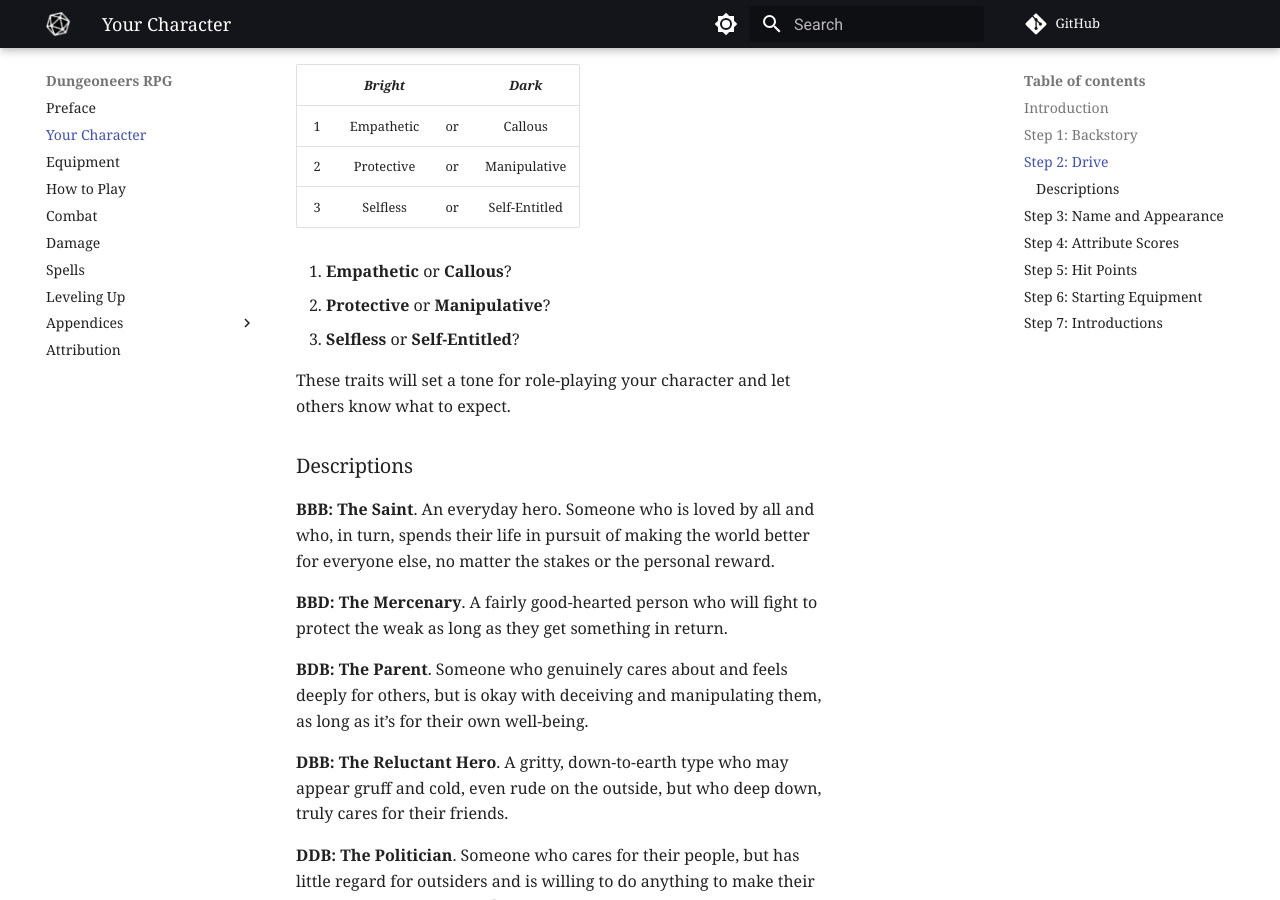
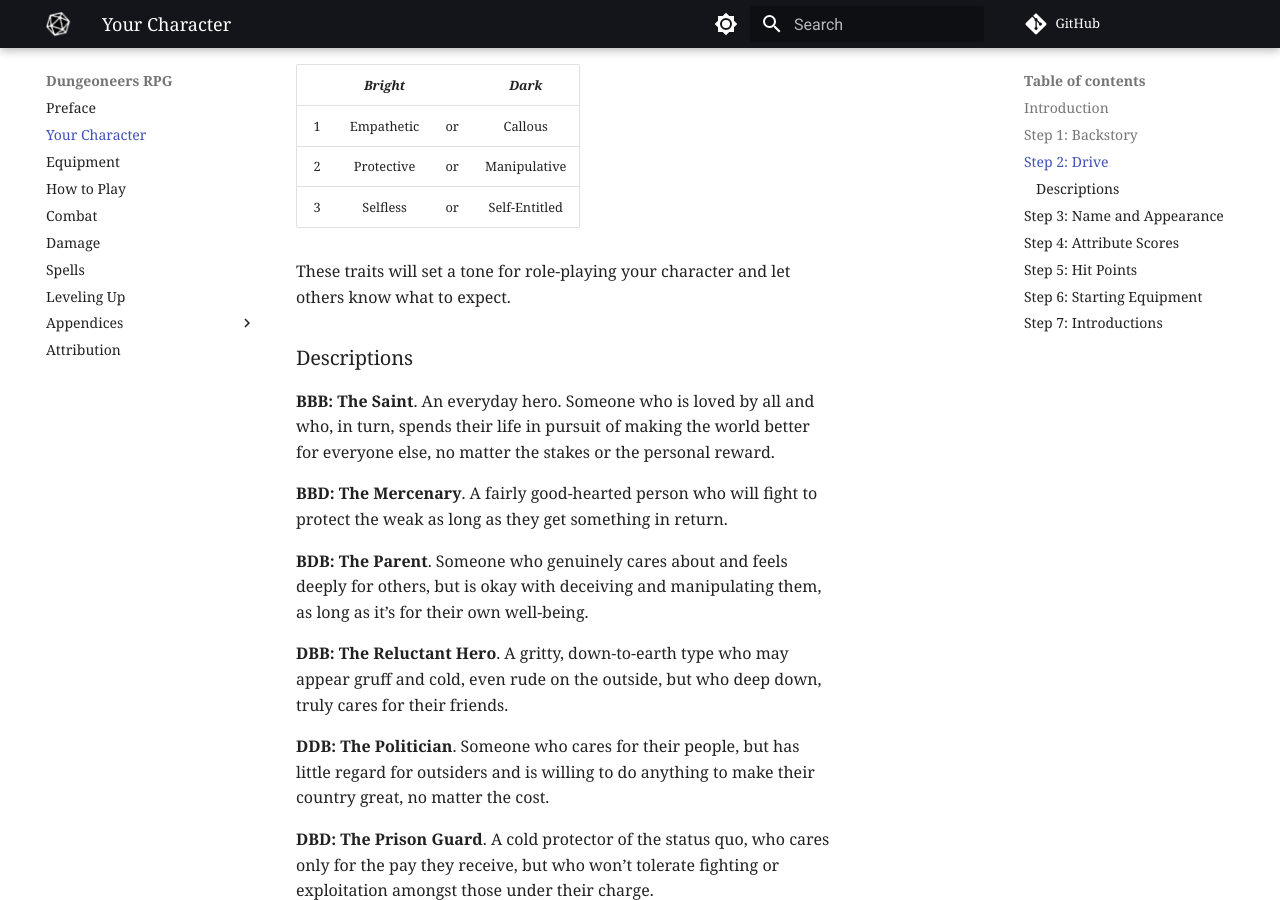
Before and after one commit to joemoose/dungeoneers.d20, an MkDocs documentation site: the page built from docs/character.md, in a window 1280 px wide and 900 px high, scrolled down 1580 px. Built offline with MkDocs 1.6.1 and Material for MkDocs 9.7.7, drawn with Linux system fonts in a browser that asks for light colours; comment, search, counter and statistics services are not loaded.

Commit message:
Update character.md

```diff
--- a/docs/character.md
+++ b/docs/character.md
@@ -42,10 +42,6 @@ Is your character more:
 | 1 | Empathetic | or | Callous |
 | 2 | Protective | or | Manipulative |
 | 3 | Selfless | or | Self-Entitled |
-
-1. **Empathetic** or **Callous**?
-2. **Protective** or **Manipulative**?
-3. **Selfless** or **Self-Entitled**?
 
 These traits will set a tone for role-playing your character and let others know what to expect.
 
```
